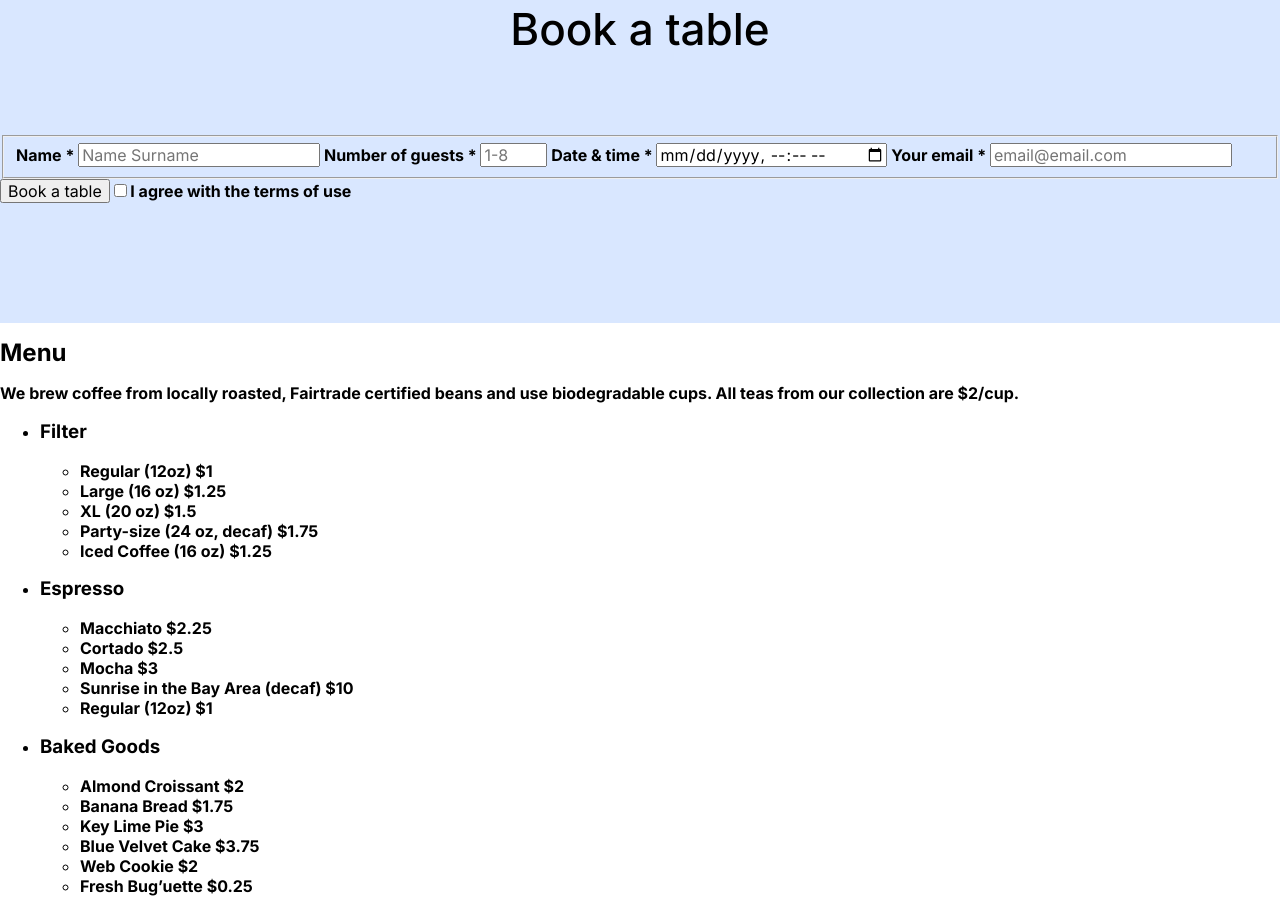
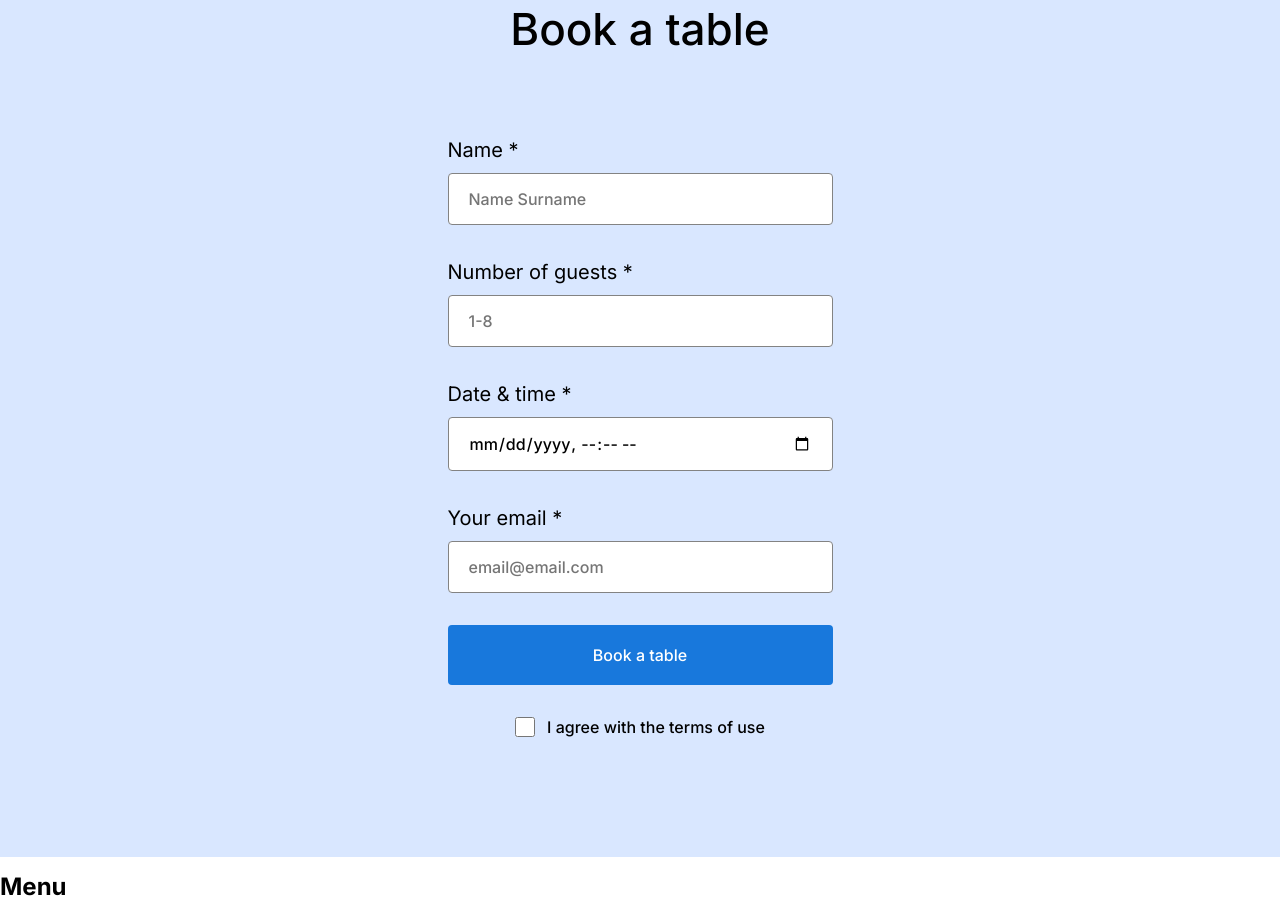
Before and after one commit to davidjgonzalezm93/se_project_coffeeshop, a plain HTML site: page index.html in a window 1280 px wide. Shown: the part 1518-2430 px from the top of the page. Drawn offline with Linux system fonts and the light colour scheme.

Commit message:
new update

```diff
--- a/pages/index.css
+++ b/pages/index.css
@@ -142,3 +142,71 @@ margin: 0;
 .reservation__form {
   margin: 0 auto;
 }
+
+.form {
+  max-width: 385px;
+  font-family: "Inter", "Arial", sans-serif;
+  font-style: normal;
+  font-weight: normal;
+  font-size: 20px;
+  line-height: 30px;
+}
+
+.form__fieldset {
+  margin: 0;
+  padding: 0;
+  border: none;
+}
+
+.form__input {
+  display: block;
+  width: 100%;
+  padding: 15px 20px;
+  box-sizing: border-box;
+  margin: 8px 0 32px;
+  border: 1px solid #838383;
+  border-radius: 4px;
+  font-family: "Inter", "Arial", sans-serif;
+  font-style: normal;
+  font-weight: 500;
+  font-size: 16px;
+  line-height: 20px;
+}
+
+.form__button {
+  width: 100%;
+  border: none;
+  padding: 20px 0;
+  border-radius: 4px;
+  margin-bottom: 32px;
+  background-color: #1878dc;
+  color: #fff;
+  font-family: "Inter", "Arial", sans-serif;
+  font-style: normal;
+  font-weight: 500;
+  font-size: 16px;
+  line-height: 20px;
+  cursor: pointer;
+  transition: background-color 0.5s;
+}
+
+.form__button:hover {
+  background-color: #3f96f3;
+}
+
+.form__checkbox {
+  border-radius: 2px;
+  height: 20px;
+  width: 20px;
+}
+
+.form__label_type_checkbox {
+  display: flex;
+  justify-content: center;
+  gap: 12px;
+  font-family: "Inter", "Arial", sans-serif;
+  font-style: normal;
+  font-weight: 500;
+  font-size: 16px;
+  line-height: 20px;
+}
```
